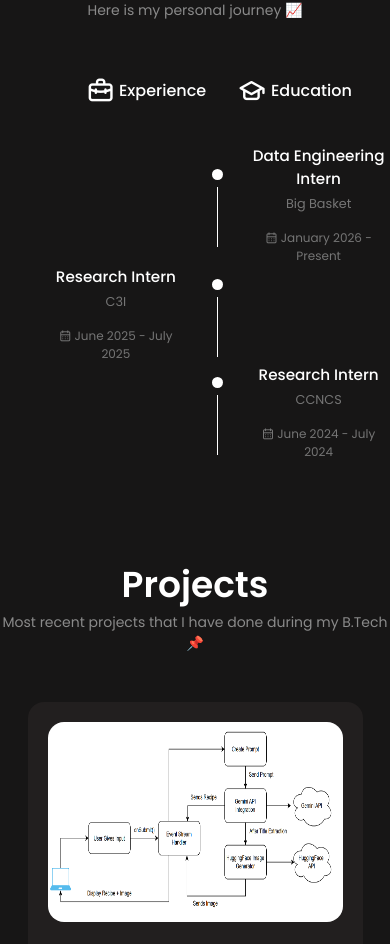
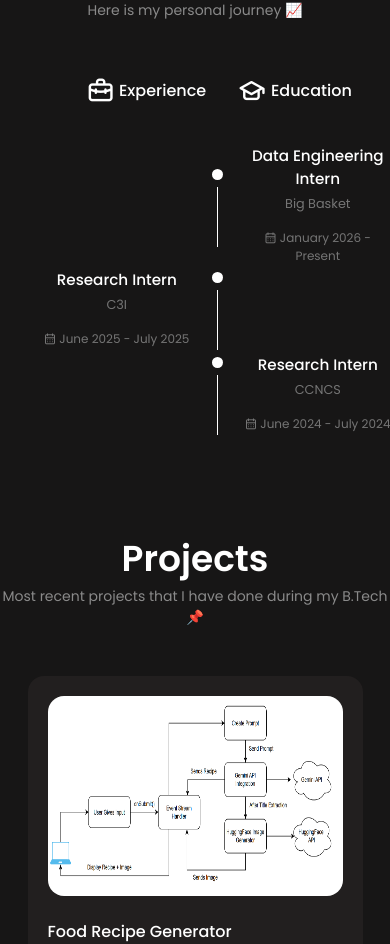
Before and after one commit to Hurry-sh/Portfolio, a React (Create React App) app: page / in a window 390 px wide. Shown: the part 3091-4035 px from the top of the page. Built offline with nearby package versions, Linux system fonts and the light colour scheme.

Commit message:
Made changes for mobile view

```diff
--- a/src/components/qualification/qualification.css
+++ b/src/components/qualification/qualification.css
@@ -126,8 +126,11 @@
     }
 
     .qualification__data {
-    justify-items: center;   /* THIS centers each column content */
-    align-items: center;
+    grid-template-columns: 1fr 30px 1fr;
+    column-gap: 0.8rem;
+    position: relative;
+    justify-items: center;   /* added */
+    align-items: center;     /* added */
 }
 
     /* Smaller fonts */
```
